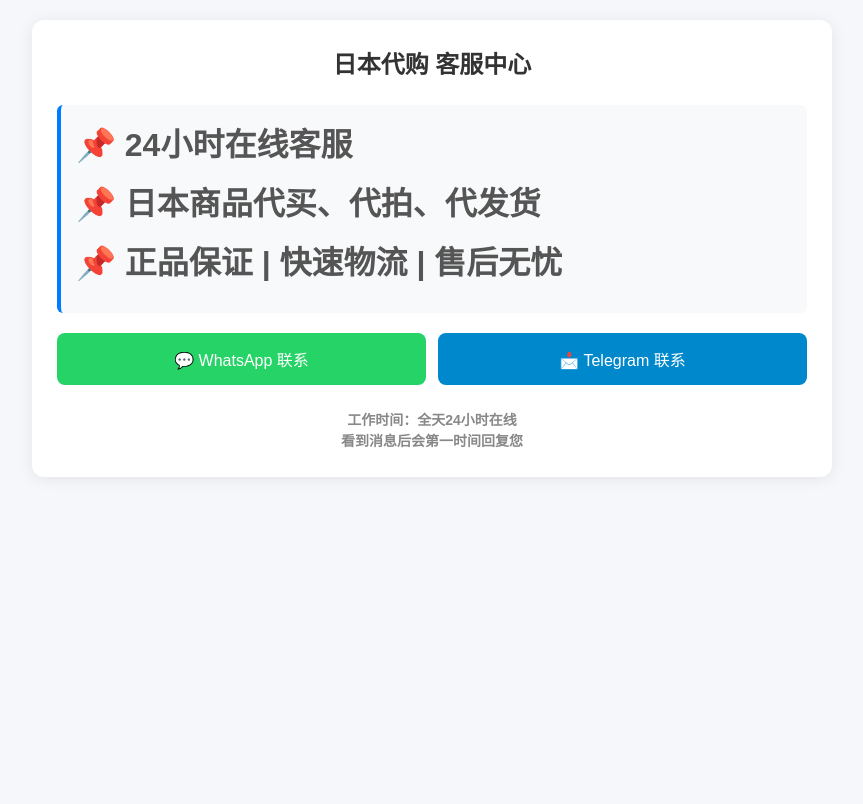
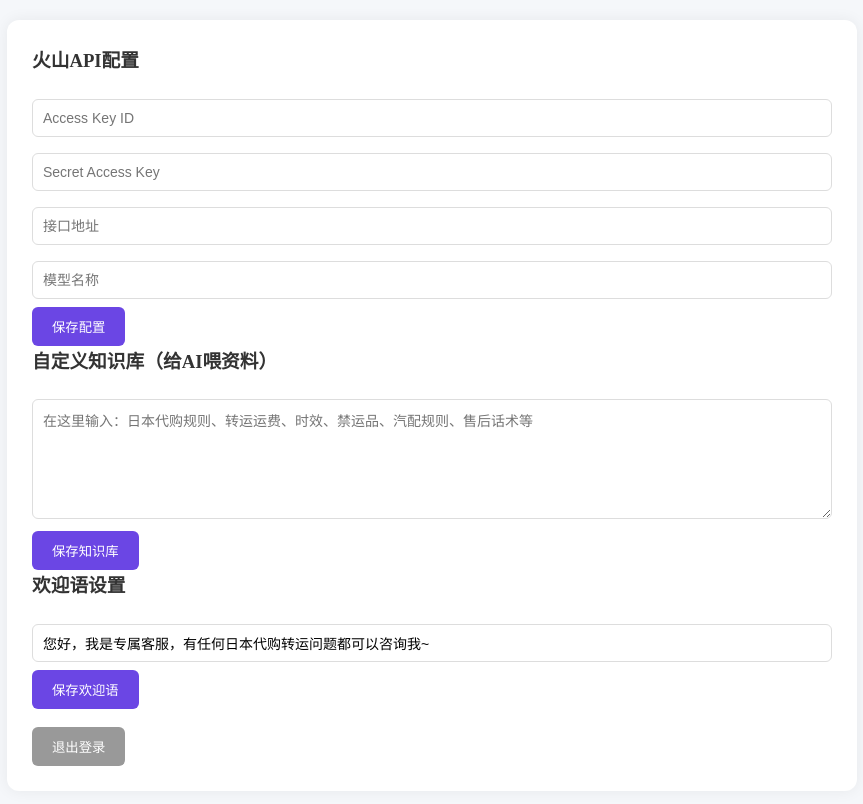
Before and after one commit to hoyoyochinajj-a11y/hoyoyo-site, a plain HTML site: page index.html in a window 1280 px wide. Shown: the whole page, without its empty margins (208-1071 px from the left). Drawn offline with Linux system fonts and the light colour scheme; sample sign-in values are in the browser's storage.

Commit message:
Update index.html

```diff
--- a/index.html
+++ b/index.html
@@ -1,136 +1,73 @@
 <!DOCTYPE html>
-<html>
+<html lang="zh-CN">
 <head>
-    <title>Test Page</title>
+<meta charset="UTF-8">
+<meta name="viewport" content="width=device-width,initial-scale=1.0">
+<title>AI客服后台管理</title>
+<style>
+body{margin:0;padding:20px;background:#f5f7fa;}
+.box{max-width:800px;margin:0 auto;background:#fff;padding:25px;border-radius:12px;box-shadow:0 0 15px #00000010;}
+h3{margin-top:0;color:#333;}
+textarea,input{width:100%;box-sizing:border-box;padding:10px;border:1px #ddd solid;border-radius:6px;margin:8px 0;font-size:14px;}
+textarea{height:120px;resize:vertical;}
+button{padding:10px 20px;background:#6B46E4;color:#fff;border:none;border-radius:6px;cursor:pointer;margin-right:10px;}
+.logout{background:#999;}
+</style>
 </head>
 <body>
-    <h1><!DOCTYPE html>
-<html lang="zh-CN">
-<head>
-    <meta charset="UTF-8">
-    <meta name="viewport" content="width=device-width, initial-scale=1.0">
-    <title>客服系统</title>
-    <style>
-        * {
-            margin: 0;
-            padding: 0;
-            box-sizing: border-box;
-            font-family: "Microsoft YaHei", sans-serif;
-        }
+<div class="box">
+  <h3>火山API配置</h3>
+  <input type="text" id="ak" placeholder="Access Key ID">
+  <input type="text" id="sk" placeholder="Secret Access Key">
+  <input type="text" id="apiUrl" placeholder="接口地址">
+  <input type="text" id="model" placeholder="模型名称">
+  <button onclick="saveApi()">保存配置</button>
 
-        body {
-            background-color: #f5f7fa;
-            padding: 20px;
-        }
+  <h3>自定义知识库（给AI喂资料）</h3>
+  <textarea id="kb" placeholder="在这里输入：日本代购规则、转运运费、时效、禁运品、汽配规则、售后话术等"></textarea>
+  <button onclick="saveKb()">保存知识库</button>
 
-        .container {
-            max-width: 800px;
-            margin: 0 auto;
-            background: white;
-            border-radius: 12px;
-            box-shadow: 0 2px 15px rgba(0, 0, 0, 0.08);
-            padding: 25px;
-        }
+  <h3>欢迎语设置</h3>
+  <input type="text" id="welcome" placeholder="客服开场欢迎语">
+  <button onclick="saveWelcome()">保存欢迎语</button>
 
-        .title {
-            text-align: center;
-            font-size: 24px;
-            color: #333;
-            margin-bottom: 25px;
-            font-weight: bold;
-        }
+  <br><br>
+  <button class="logout" onclick="logout()">退出登录</button>
+</div>
 
-        .info-box {
-            background: #f8f9fa;
-            border-left: 4px solid #007bff;
-            padding: 15px;
-            margin-bottom: 20px;
-            border-radius: 6px;
-        }
+<script>
+// 登录校验
+if(!localStorage.getItem('isLogin'))location.href='login.html';
 
-        .info-box p {
-            color: #555;
-            line-height: 1.6;
-            margin-bottom: 8px;
-        }
+// 初始化加载
+window.onload=function(){
+  document.getElementById('ak').value=localStorage.getItem('ak')||'';
+  document.getElementById('sk').value=localStorage.getItem('sk')||'';
+  document.getElementById('apiUrl').value=localStorage.getItem('apiUrl')||'';
+  document.getElementById('model').value=localStorage.getItem('model')||'';
+  document.getElementById('kb').value=localStorage.getItem('kb')||'';
+  document.getElementById('welcome').value=localStorage.getItem('welcome')||'您好，我是专属客服，有任何日本代购转运问题都可以咨询我~';
+}
 
-        .btn-group {
-            display: flex;
-            flex-wrap: wrap;
-            gap: 12px;
-            margin-top: 20px;
-        }
-
-        .btn {
-            flex: 1;
-            min-width: 160px;
-            padding: 14px 20px;
-            background: #007bff;
-            color: white;
-            text-align: center;
-            border-radius: 8px;
-            font-size: 16px;
-            font-weight: 500;
-            text-decoration: none;
-            transition: background 0.3s;
-            border: none;
-            cursor: pointer;
-        }
-
-        .btn:hover {
-            background: #0056b3;
-        }
-
-        .btn-whatsapp {
-            background: #25d366;
-        }
-
-        .btn-whatsapp:hover {
-            background: #1da851;
-        }
-
-        .btn-telegram {
-            background: #0088cc;
-        }
-
-        .btn-telegram:hover {
-            background: #006699;
-        }
-
-        .tip {
-            margin-top: 25px;
-            color: #888;
-            font-size: 14px;
-            text-align: center;
-            line-height: 1.5;
-        }
-    </style>
-</head>
-<body>
-    <div class="container">
-        <div class="title">日本代购 客服中心</div>
-
-        <div class="info-box">
-            <p>📌 24小时在线客服</p>
-            <p>📌 日本商品代买、代拍、代发货</p>
-            <p>📌 正品保证 | 快速物流 | 售后无忧</p>
-        </div>
-
-        <div class="btn-group">
-            <a class="btn btn-whatsapp" href="https://wa.me/你的号码" target="_blank">
-                💬 WhatsApp 联系
-            </a>
-            <a class="btn btn-telegram" href="https://t.me/你的用户名" target="_blank">
-                📩 Telegram 联系
-            </a>
-        </div>
-
-        <div class="tip">
-            工作时间：全天24小时在线<br>
-            看到消息后会第一时间回复您
-        </div>
-    </div>
-</body>
-</html></h1>
+function saveApi(){
+  localStorage.setItem('ak',document.getElementById('ak').value);
+  localStorage.setItem('sk',document.getElementById('sk').value);
+  localStorage.setItem('apiUrl',document.getElementById('apiUrl').value);
+  localStorage.setItem('model',document.getElementById('model').value);
+  alert('火山API配置已保存');
+}
+function saveKb(){
+  localStorage.setItem('kb',document.getElementById('kb').value);
+  alert('知识库已保存，AI将按你录入的内容回答');
+}
+function saveWelcome(){
+  localStorage.setItem('welcome',document.getElementById('welcome').value);
+  alert('欢迎语已保存');
+}
+function logout(){
+  localStorage.removeItem('isLogin');
+  location.href='login.html';
+}
+</script>
 </body>
 </html>
```
